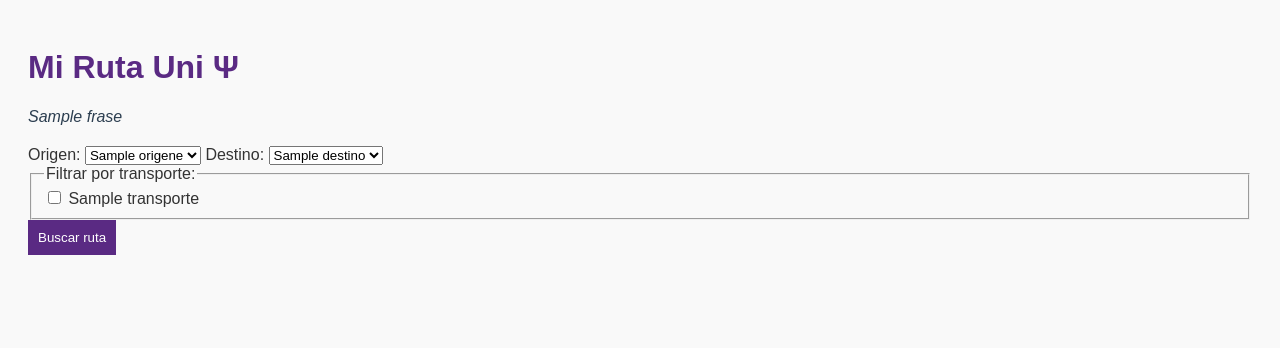
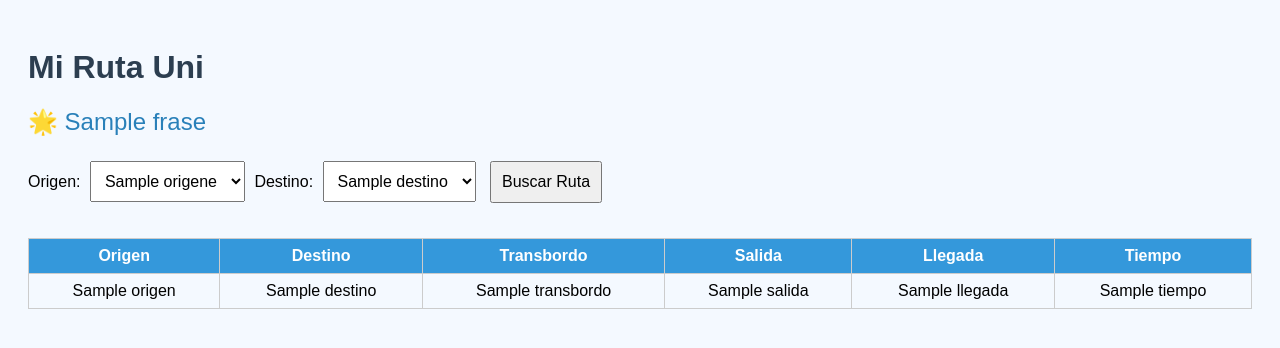
Before and after one commit to Edu652/mi-ruta-uni, a Flask app: template templates/index.html in a window 1280 px wide. Shown: the top 348 px of the page. Run offline with Flask 3, Linux system fonts and the light colour scheme; the template is opened without the code that fills it: most values are stand-ins (such as "Sample title", 1, 10 or a date in 2020); parts of the project's set-up code (start-up, migrations or seed data) failed here and were passed over.

Commit message:
Update index.html
cambios

```diff
--- a/templates/index.html
+++ b/templates/index.html
@@ -1,29 +1,67 @@
 <!DOCTYPE html>
-<html lang='es'>
+<html lang="es">
 <head>
-    <meta charset='UTF-8'>
-    <title>Mi Ruta Uni Ψ</title>
-    <link rel='stylesheet' href='/static/style.css'>
+    <meta charset="UTF-8">
+    <title>Mi Ruta Uni</title>
+    <style>
+        body { font-family: Arial, sans-serif; background-color: #f4f9ff; padding: 20px; }
+        h1 { color: #2c3e50; }
+        .frase { font-size: 1.5em; margin-bottom: 20px; color: #2980b9; }
+        form { margin-bottom: 30px; }
+        select, button { padding: 10px; margin: 5px; font-size: 1em; }
+        table { width: 100%; border-collapse: collapse; margin-top: 20px; }
+        th, td { border: 1px solid #ccc; padding: 8px; text-align: center; }
+        th { background-color: #3498db; color: white; }
+        tr:nth-child(even) { background-color: #ecf0f1; }
+    </style>
 </head>
 <body>
-    <h1>Mi Ruta Uni Ψ</h1>
-    <p class='frase'>{{ frase }}</p>
-    <form action='/buscar' method='post'>
-        <label>Origen:</label>
-        <select name='origen'>
-            {% for o in origenes %}<option value='{{ o }}'>{{ o }}</option>{% endfor %}
+    <h1>Mi Ruta Uni</h1>
+    <div class="frase">🌟 {{ frase }}</div>
+
+    <form method="POST">
+        <label for="origen">Origen:</label>
+        <select name="origen" required>
+            {% for o in origenes %}
+            <option value="{{ o }}">{{ o }}</option>
+            {% endfor %}
         </select>
-        <label>Destino:</label>
-        <select name='destino'>
-            {% for d in destinos %}<option value='{{ d }}'>{{ d }}</option>{% endfor %}
+
+        <label for="destino">Destino:</label>
+        <select name="destino" required>
+            {% for d in destinos %}
+            <option value="{{ d }}">{{ d }}</option>
+            {% endfor %}
         </select>
-        <fieldset>
-            <legend>Filtrar por transporte:</legend>
-            {% for t in transportes %}
-                <label><input type='checkbox' name='transporte' value='{{ t }}'> {{ t }}</label>
+
+        <button type="submit">Buscar Ruta</button>
+    </form>
+
+    {% if resultados %}
+    <table>
+        <thead>
+            <tr>
+                <th>Origen</th>
+                <th>Destino</th>
+                <th>Transbordo</th>
+                <th>Salida</th>
+                <th>Llegada</th>
+                <th>Tiempo</th>
+            </tr>
+        </thead>
+        <tbody>
+            {% for r in resultados %}
+            <tr>
+                <td>{{ r.Origen }}</td>
+                <td>{{ r.Destino }}</td>
+                <td>{{ r.Transbordo }}</td>
+                <td>{{ r.Salida }}</td>
+                <td>{{ r.Llegada }}</td>
+                <td>{{ r.Tiempo }}</td>
+            </tr>
             {% endfor %}
-        </fieldset>
-        <button type='submit'>Buscar ruta</button>
-    </form>
+        </tbody>
+    </table>
+    {% endif %}
 </body>
 </html>
```
